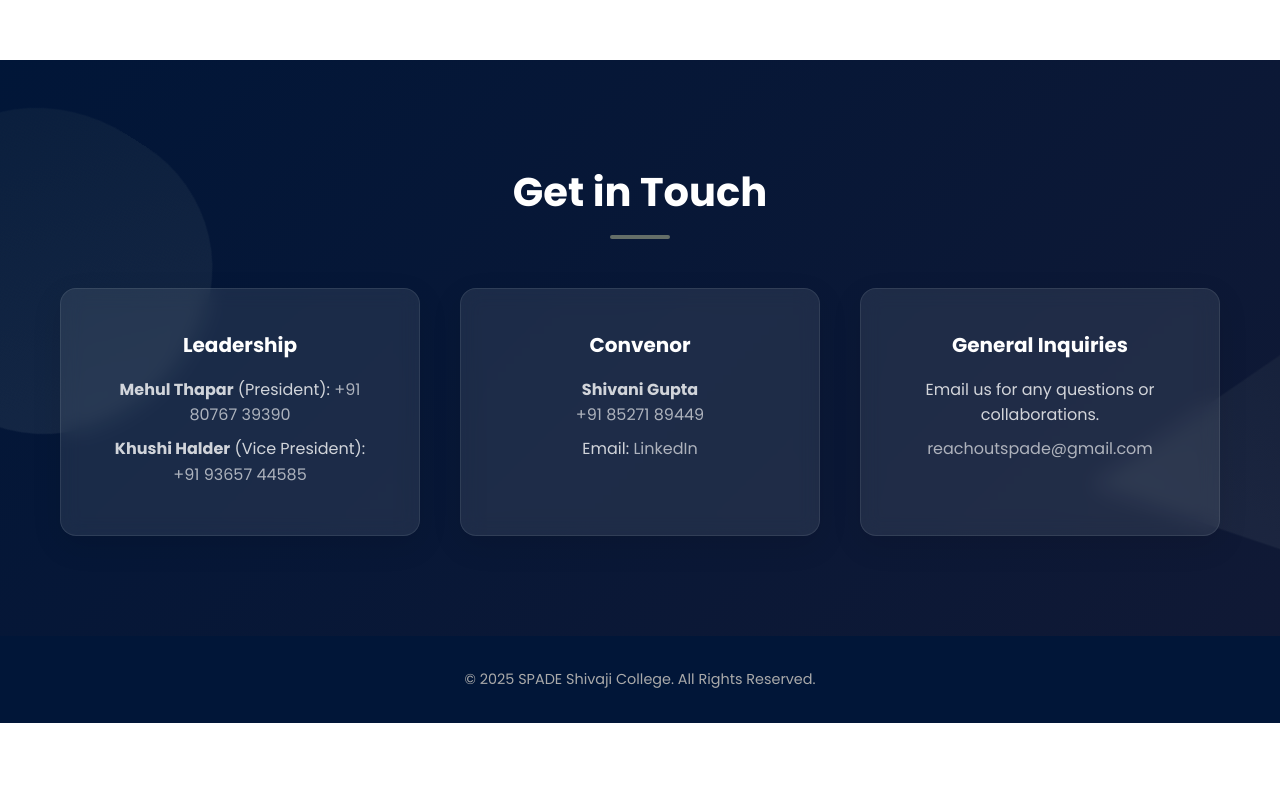
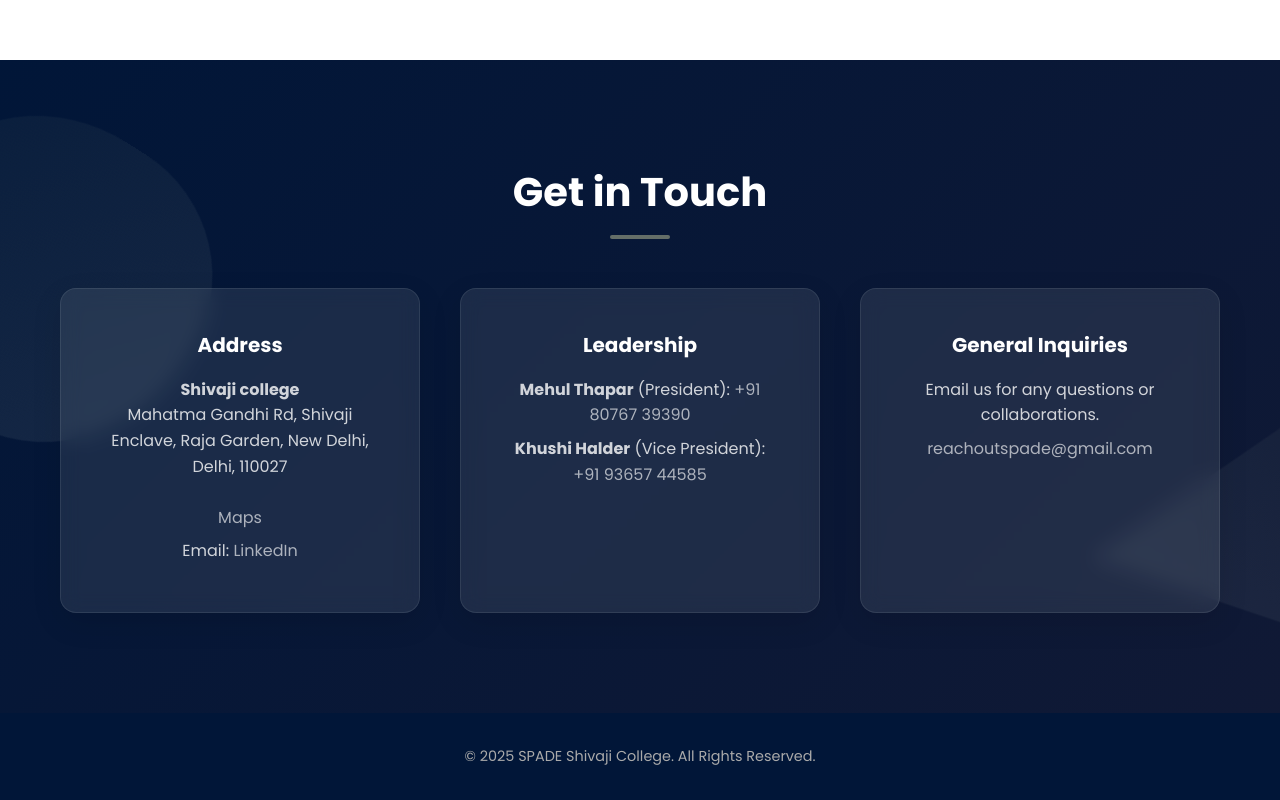
Before and after one commit to Ayush042005/spade-mark2, a plain HTML site: page index.html in a window 1280 px wide. Shown: the part 5253-6053 px from the top of the page. Before the commit the page ends 5976 px from the top, so only its background shows below. Drawn offline with Linux system fonts and the light colour scheme.

Commit message:
Update index.html

```diff
--- a/index.html
+++ b/index.html
@@ -861,15 +861,15 @@
             <div class="container">
                 <h2 class="section-title text-white fade-in-left">Get in Touch</h2>
                 <div class="contact-grid stagger-children">
+                     <div class="contact-card stagger-item" style="transition-delay: 0.3s;">
+                        <h3>Address</h3>
+                        <p><strong>Shivaji college</strong><br>Mahatma Gandhi Rd, Shivaji Enclave, Raja Garden, New Delhi, Delhi, 110027<br><a href="https://www.google.com/maps/place/Shivaji+College,+University+of+Delhi/@28.6553249,77.1180056,17z/data=!3m1!4b1!4m6!3m5!1s0x390d03746cfd56b7:0x6a3da347642145da!8m2!3d28.6553249!4d77.1205805!16s%2Fm%2F03qnt0k?entry=ttu&g_ep=EgoyMDI1MDgxMy4wIKXMDSoASAFQAw%3D%3D"><br>Maps</a></p>
+                        <p>Email: <a href="https://www.linkedin.com/company/spadeshivaji/?originalSubdomain=in">LinkedIn</a></p>
+                    </div>
                     <div class="contact-card stagger-item" style="transition-delay: 0.1s;">
                         <h3>Leadership</h3>
                         <p><strong>Mehul Thapar</strong> (President): <a href="tel:+918076739390">+91 80767 39390</a></p>
                         <p><strong>Khushi Halder</strong> (Vice President): <a href="tel:+919365744585">+91 93657 44585</a></p>
-                    </div>
-                    <div class="contact-card stagger-item" style="transition-delay: 0.3s;">
-                        <h3>Convenor</h3>
-                        <p><strong>Shivani Gupta</strong><a href="tel:+918527189449"><br>+91 85271 89449</a></p>
-                        <p>Email: <a href="https://www.linkedin.com/company/spadeshivaji/?originalSubdomain=in">LinkedIn</a></p>
                     </div>
                     <div class="contact-card stagger-item" style="transition-delay: 0.5s;">
                         <h3>General Inquiries</h3>
```
